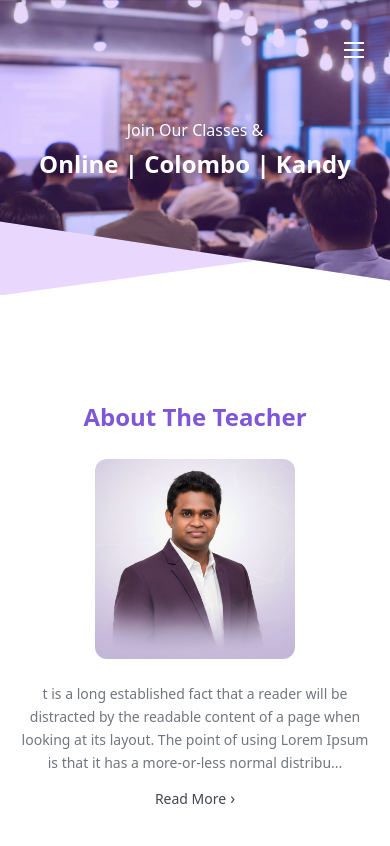
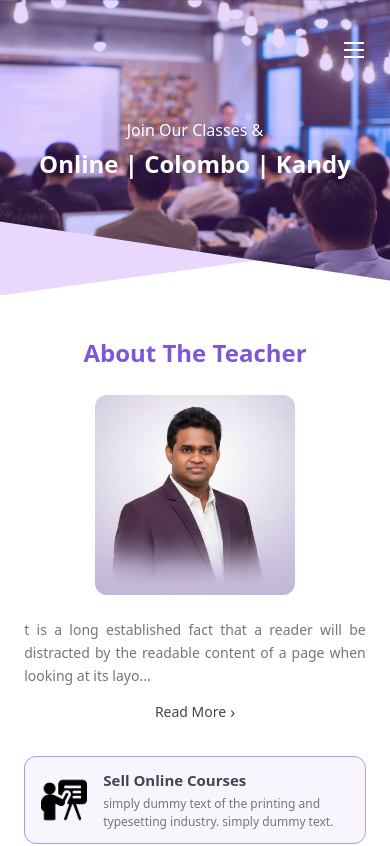
Before and after one commit to gomes-milindu/Combined_Mathematics_Frontend, a React (Vite) app: page / in a window 390 px wide. Shown: the top 846 px of the page. Built offline with nearby package versions, Linux system fonts and the light colour scheme.

Commit message:
sell online class card and lil changes of home page

```diff
--- a/src/components/HomePage/Card.jsx
+++ b/src/components/HomePage/Card.jsx
@@ -4,8 +4,8 @@ function Card() {
     return (
         <>
             {/* Mobile: Horizontal card (icon left, text right) */}
-            <div className="md:hidden w-full h-auto bg-[#F9F5FF] border rounded-xl border-[#B692F6] flex flex-row items-center gap-4 p-5">
-                <div className="w-[54px] h-[54px] bg-cover bg-no-repeat shrink-0" style={{ backgroundImage: `url(${icon})` }}></div>
+            <div className="md:hidden w-full h-auto bg-[#F9F5FF] border rounded-xl border-[#B692F6] flex flex-row items-center gap-4 py-3 px-4">
+                <div className="w-[46px] h-[46px] bg-cover bg-no-repeat shrink-0" style={{ backgroundImage: `url(${icon})` }}></div>
                 <div className="flex flex-col gap-1">
                     <div className="text-[15px] font-semibold text-[#414651]">Sell Online Courses</div>
                     <div className="text-[12px] font-normal text-[#717680]">simply dummy text of the printing and typesetting industry. simply dummy text.</div>
--- a/src/pages/Contact.jsx
+++ b/src/pages/Contact.jsx
@@ -1,6 +1,7 @@
 import Footer from "../components/Footer";
 import Header from "../components/Header";
 import NavBar from "../components/NavBar";
+import { ChevronDown } from "lucide-react";
 
 function Contact() {
   return (
@@ -66,9 +67,10 @@ function Contact() {
                 Contact Number*
               </label>
               <div className="flex border rounded-md overflow-hidden focus-within:border-purple-500 border-[#D5D7DA]">
-                <span className="px-3 py-2 bg-gray-100 text-sm text-gray-600 shrink-0">
-                  +94 ∨
-                </span>
+                <div className="flex items-center px-3 py-2 bg-white border-r border-[#D5D7DA] text-sm text-gray-600 shrink-0 cursor-pointer">
+                  <span>+94</span>
+                  <ChevronDown className="w-4 h-4 ml-1 text-gray-500" />
+                </div>
                 <input
                   type="text"
                   placeholder="Enter your contact number"
--- a/src/sections/HomePage/AboutTeacher.jsx
+++ b/src/sections/HomePage/AboutTeacher.jsx
@@ -1,5 +1,6 @@
 import sir from "../../assets/Images/sir.png";
 import { useState } from "react";
+import Card from "../../components/HomePage/Card";
 
 const AboutTeacher = () => {
   const [expanded, setExpanded] = useState(false);
@@ -22,9 +23,10 @@ const AboutTeacher = () => {
           ></div>
 
           {/* Mobile: truncated with Read More */}
-          <div className="md:hidden text-center">
-            <div className="text-[14px] text-[#717680] leading-relaxed">
-              {expanded ? fullText : fullText.slice(0, 200) + "..."}
+          <div className="md:hidden text-center flex flex-col gap-6 w-full text-left">
+            <div>
+              <div className="text-[14px] text-[#717680] leading-relaxed text-justify px-2">
+                {expanded ? fullText : fullText.slice(0, 120) + "..."}
               </div>
               <button
                 onClick={() => setExpanded(!expanded)}
@@ -33,6 +35,11 @@ const AboutTeacher = () => {
                 {expanded ? "Show Less" : "Read More"}
                 <span className="text-[16px]">{expanded ? "‹" : "›"}</span>
               </button>
+            </div>
+
+            <div className="w-full text-left mt-2 px-2">
+              <Card />
+            </div>
           </div>
 
           {/* Tablet: full text shown */}
--- a/src/sections/HomePage/CardSection.jsx
+++ b/src/sections/HomePage/CardSection.jsx
@@ -3,7 +3,7 @@ import Card from "../../components/HomePage/Card"
 function CardSection() {
   return (
 
-    <section className='w-full h-auto py-8 md:py-10 lg:py-12 flex justify-center items-center'>
+    <section className='hidden w-full h-auto py-8 md:py-10 lg:py-12 md:flex justify-center items-center'>
       <div className="w-11/12 md:w-10/12 flex flex-col md:flex-row justify-center items-center gap-4 md:gap-5">
       </div>
     </section>
```
Lines whose indentation alone changed are shown as unchanged.
